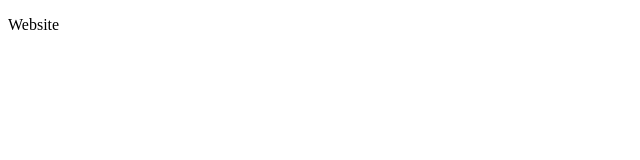
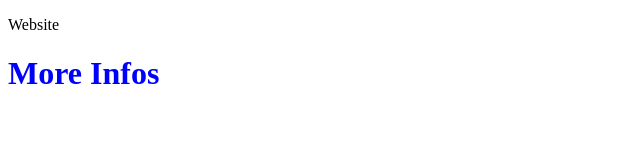
Before and after one commit to dbenkner/testing4, a plain HTML site: page index.html in a window 1280 px wide. Shown: the whole page, without its empty margins (0-640 px from the left). Drawn offline with Linux system fonts and the light colour scheme.

Commit message:
added stylesheet

```diff
--- a/index.html
+++ b/index.html
@@ -2,8 +2,10 @@
 <html>
     <head>
         <title>website</title>
+        <link rel="stylesheet" a href="style.css"
     </head>
     <body>
         <p>Website</p>
+        <h1>More Infos</h1>
     </body>
 </html>
--- /dev/null
+++ b/style.css
@@ -0,0 +1,3 @@
+h1 {
+    color:blue;
+}
```
